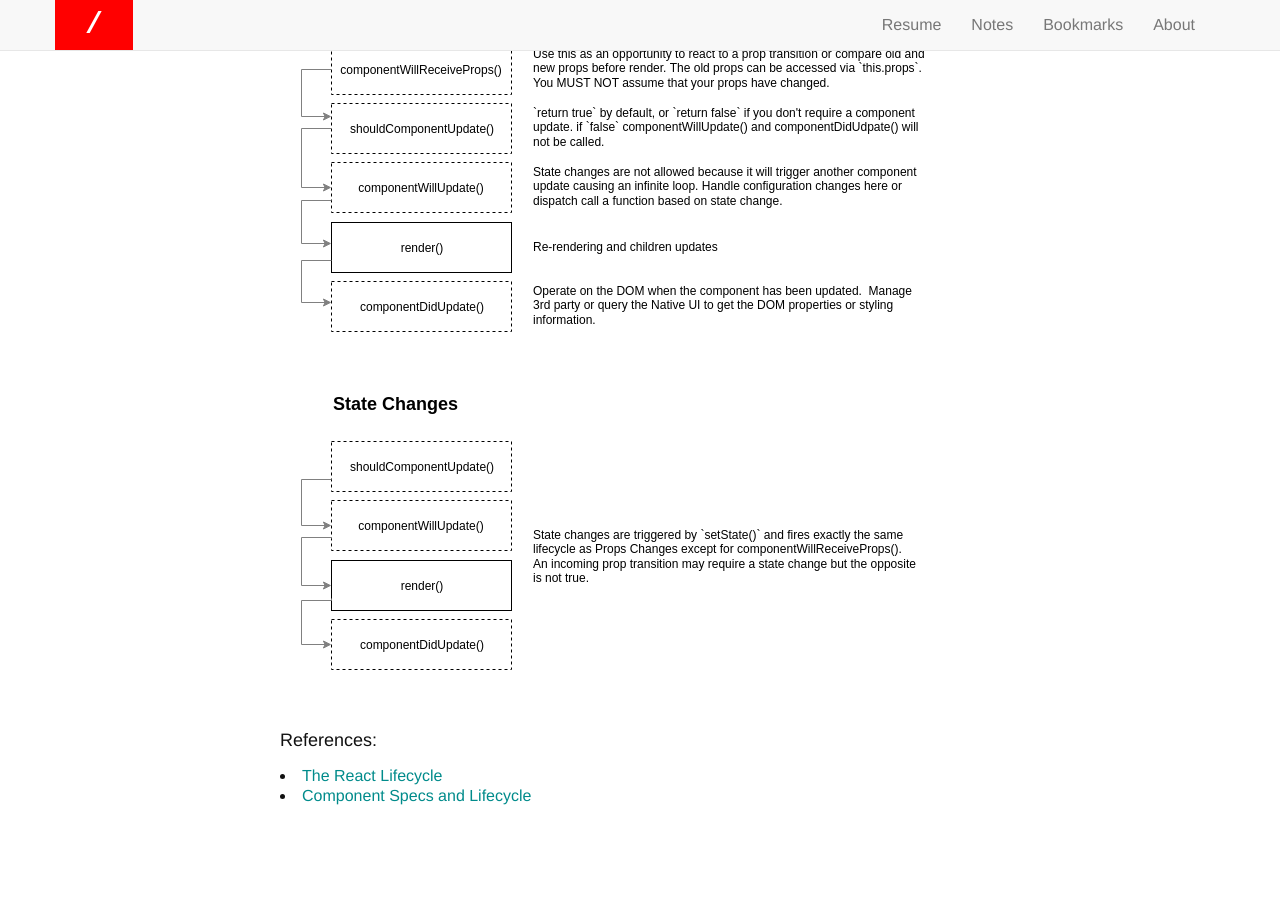
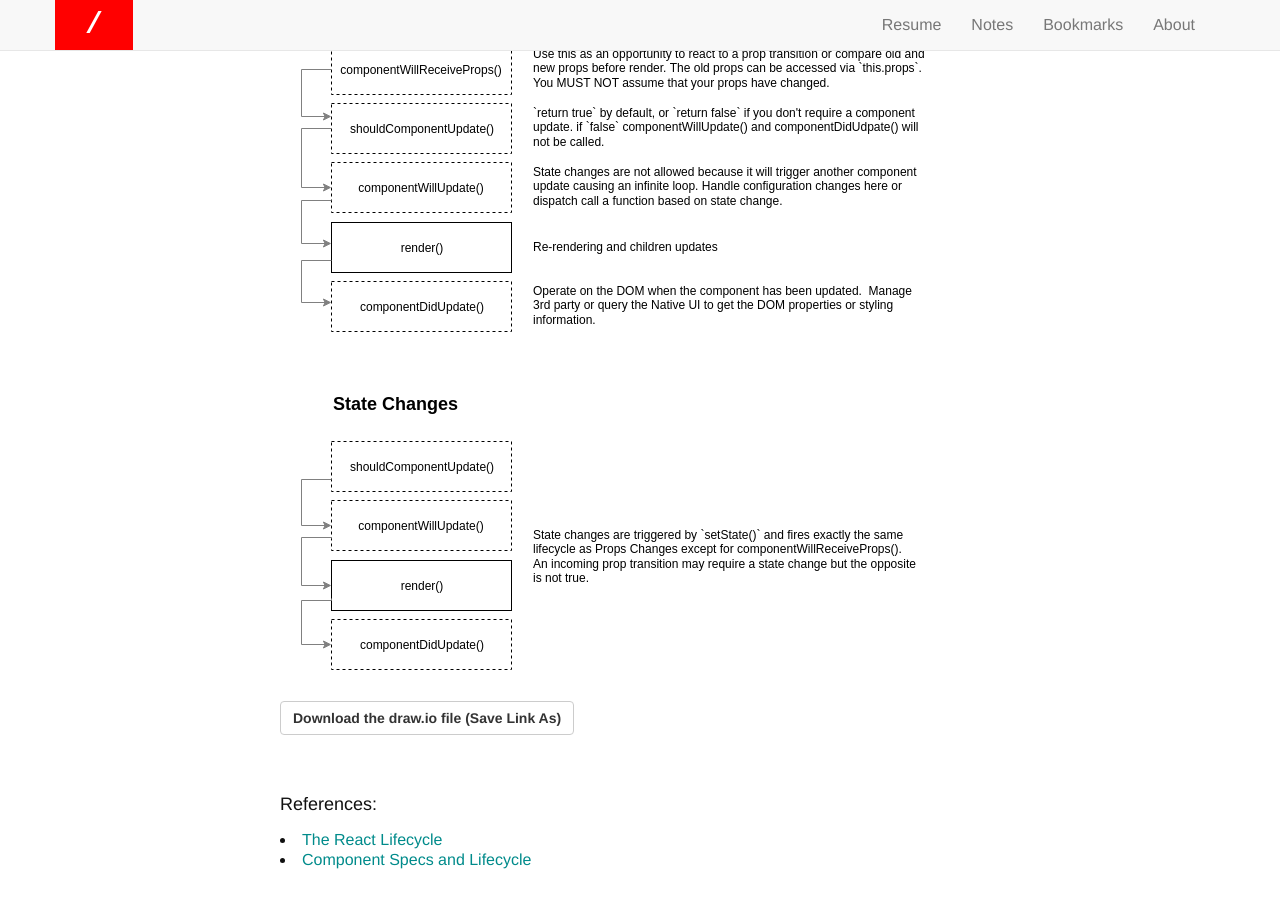
Before and after one commit to gabrielpascua/gabrielpascua.com, a Jekyll site: the page built from _posts/2016-07-09-react-component-lifecycle.markdown, in a window 1280 px wide and 900 px high, scrolled down 811 px. Built offline with Jekyll 4.4.1, drawn with Linux system fonts in a browser that asks for light colours; before the commit the page ends 1647 px from its top, so only the background shows below that.

Commit message:
Update 2016-07-09-react-component-lifecycle.markdown

```diff
--- a/_posts/2016-07-09-react-component-lifecycle.markdown
+++ b/_posts/2016-07-09-react-component-lifecycle.markdown
@@ -11,6 +11,12 @@ tags: react javascript
 <img src="/img/react-component-lifecycle.svg" />
 </p>
 
+<p>
+<a href="/data/react-component-lifecycle.xml" class="btn btn-default">
+    <b>Download the draw.io file (Save Link As)</b>
+</a>
+</p>
+
 <aside>
   <h4>References:</h4>
   <ul>
```
